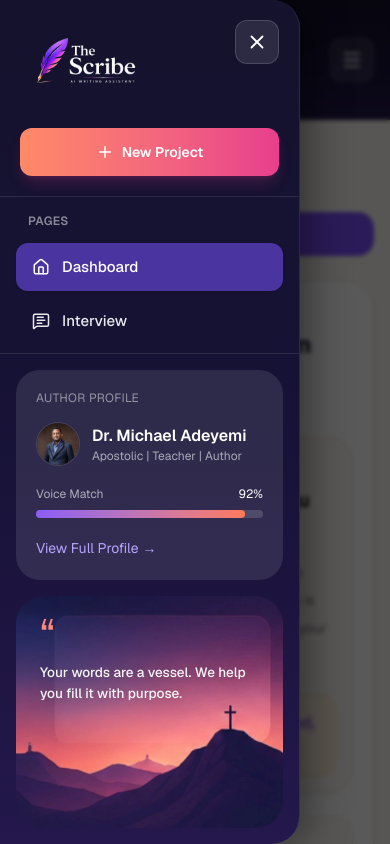
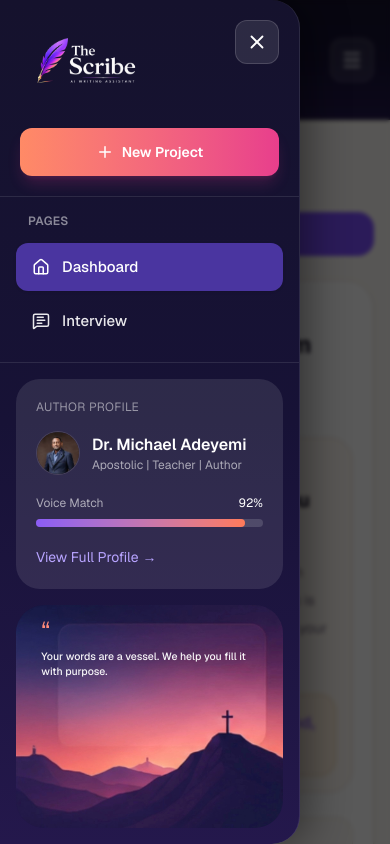
Before and after one commit to BethelHills/the-scribe, a Next.js app: page / in a window 390 px wide. Both pictures are taken after a click on the button "Open menu". Shown: the top 844 px of the page. Built offline with nearby package versions, Linux system fonts and the light colour scheme.

Commit message:
Fix InspirationCard verse alignment on mobile with proportional layout.
Use image aspect ratio and percentage positioning so text stays inside the glass panel at any drawer width.

Co-authored-by: Cursor <cursoragent@cursor.com>

```diff
--- a/src/components/layout/InspirationCard.tsx
+++ b/src/components/layout/InspirationCard.tsx
@@ -38,22 +38,25 @@ export default function InspirationCard() {
   }, [rotate]);
 
   return (
-    <div className="relative h-[232px] w-full overflow-hidden rounded-[28px]">
+    <div className="@container relative w-full overflow-hidden rounded-[28px]">
+      <div className="relative aspect-[837/700] w-full">
         <Image
           src="/images/inspiration-bg.png"
           alt=""
           fill
           className="object-cover object-center"
-        sizes="232px"
+          sizes="(max-width: 1024px) 88vw, 280px"
           priority
         />
 
-      {/* Verse area aligned to the glass panel in the artwork */}
-      <div className="absolute inset-x-[14px] top-[14px] flex h-[118px] flex-col px-[10px] pt-1">
-        <p className="text-[2.5rem] leading-none text-[#FF8A7A]">&ldquo;</p>
+        {/* Verse area — positioned to match the glass panel in the artwork (837×700) */}
+        <div className="absolute inset-x-[5.5%] top-[5.25%] flex h-[51%] flex-col items-start justify-start px-[4%] pt-[1%]">
+          <p className="shrink-0 text-[clamp(1.35rem,9cqi,2.25rem)] leading-none text-[#FF8A7A]">
+            &ldquo;
+          </p>
 
           <p
-          className={`mt-2 text-[13.5px] font-medium leading-[1.55] text-white/95 drop-shadow-[0_1px_8px_rgba(0,0,0,0.35)] transition-all duration-500 ${
+            className={`mt-[0.35rem] w-full flex-1 text-left text-[clamp(10.5px,3.35cqi,13.5px)] font-medium leading-[1.45] text-white/95 drop-shadow-[0_1px_8px_rgba(0,0,0,0.35)] transition-all duration-500 ${
               visible ? "translate-y-0 opacity-100" : "translate-y-1 opacity-0"
             }`}
           >
@@ -61,5 +64,6 @@ export default function InspirationCard() {
           </p>
         </div>
       </div>
+    </div>
   );
 }
```
Lines whose indentation alone changed are shown as unchanged.
